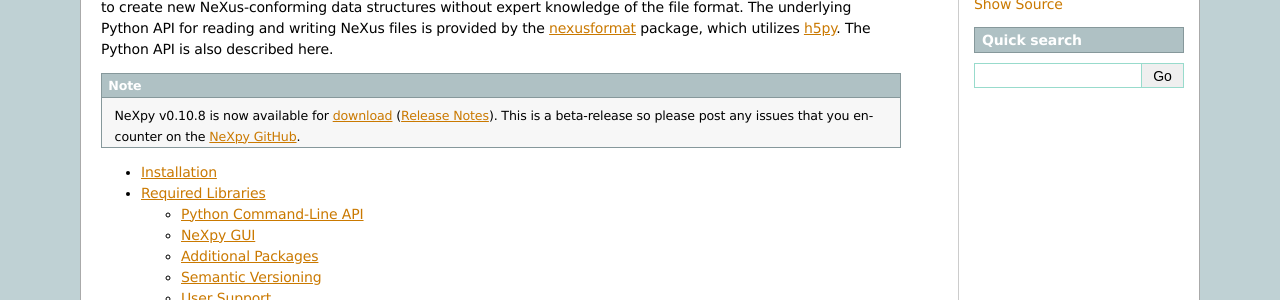
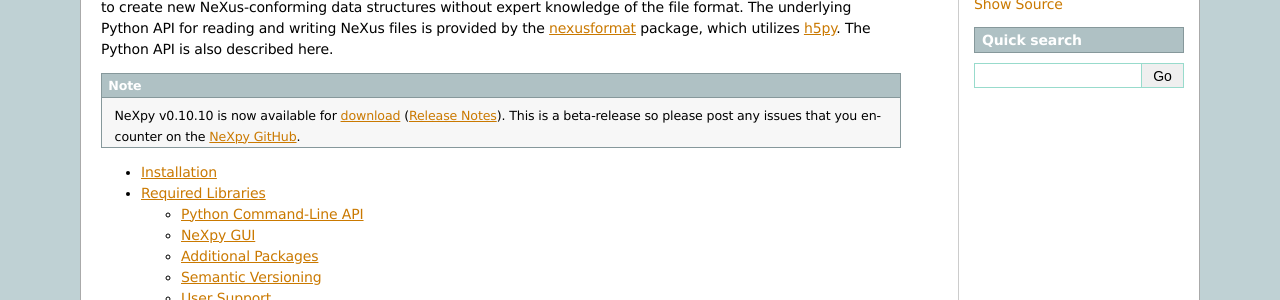
Before and after one commit to nexpy/nexpy, a Sphinx documentation site: the page built from doc/source/index.rst, in a window 1280 px wide. Shown: the part 263-563 px from the top of the page. Built offline with Sphinx 7.4.7, drawn with Linux system fonts in a browser that asks for light colours.

Commit message:
Update version number

```diff
--- a/doc/source/index.rst
+++ b/doc/source/index.rst
@@ -17,7 +17,7 @@
 <https://github.com/nexpy/nexusformat>`_ package, which utilizes
 `h5py <http://www.h5py.org/>`_. The Python API is also described here.
 
-.. note:: NeXpy v0.10.8 is now available for `download
+.. note:: NeXpy v0.10.10 is now available for `download
           <https://pypi.python.org/pypi/NeXpy/>`_ (`Release Notes
           <https://github.com/nexpy/nexpy/releases>`_). This is a beta-release
           so please post any issues that you encounter on the `NeXpy GitHub
```
